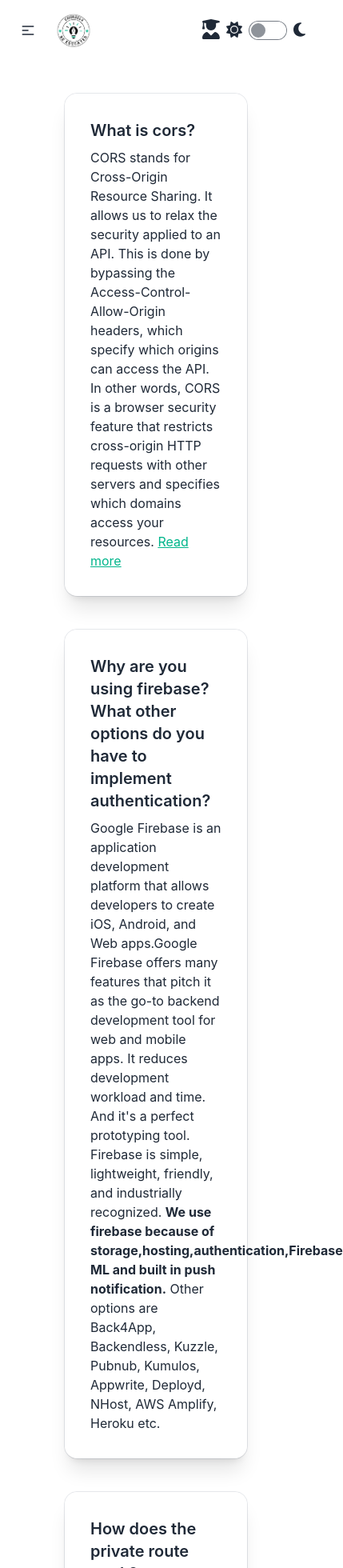
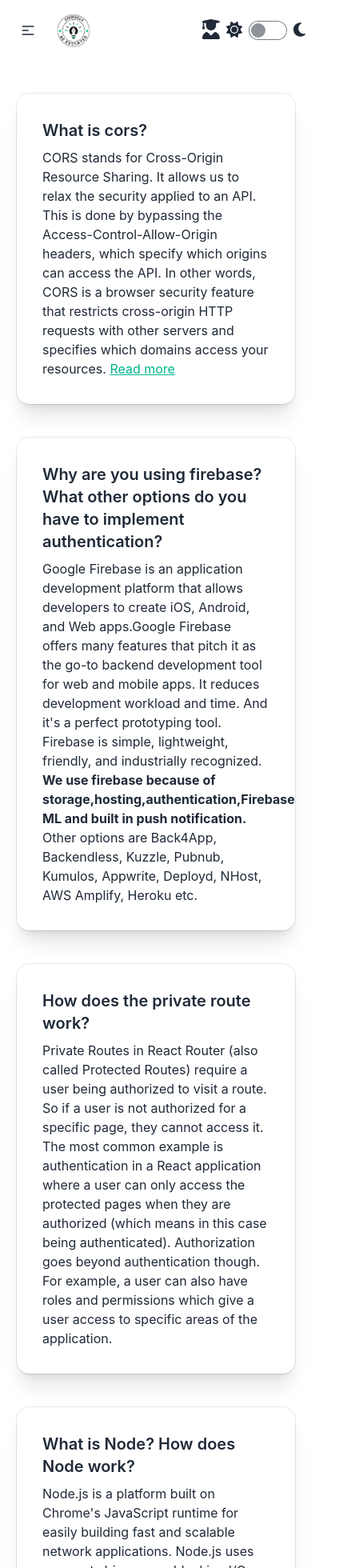
Before and after one commit to amanat-mahmud/Coursely, a React (Create React App) app: page /blog in a window 390 px wide. Shown: the top 1960 px of the page at 80% size, 429 px wide, since content can reach past the window. Built offline with nearby package versions, Linux system fonts and the light colour scheme; no server answers.

Commit message:
readme and blog page updated

```diff
--- a/src/Pages/Blog/Blog.js
+++ b/src/Pages/Blog/Blog.js
@@ -5,7 +5,7 @@
     return (
         <div>
             {/* blog 1 */}
-            <div className='mx-20 my-10 border rounded-2xl dark:border-black dark:text-black'>
+            <div className='md:mx-20 mx-5 my-10 border rounded-2xl dark:border-black dark:text-black'>
                 <div className="card bg-base-100 shadow-xl">
                     <div className="card-body">
                         <h2 className="card-title">What is cors?</h2>
@@ -14,7 +14,7 @@
                 </div>
             </div>
             {/* blog 2 */}
-            <div className='mx-20 mb-10 border rounded-2xl
+            <div className='md:mx-20 mx-5 mb-10 border rounded-2xl
             dark:border-black dark:text-black'>
                 <div className="card bg-base-100 shadow-xl">
                     <div className="card-body">
@@ -24,7 +24,7 @@
                 </div>
             </div>
             {/* blog 3 */}
-            <div className='mx-20 mb-10 border rounded-2xl
+            <div className='md:mx-20 mx-5 mb-10 border rounded-2xl
             dark:border-black dark:text-black'>
                 <div className="card bg-base-100 shadow-xl">
                     <div className="card-body">
@@ -34,7 +34,7 @@
                 </div>
             </div>
             {/* blog 4 */}
-            <div className='mx-20 mb-10 border rounded-2xl
+            <div className='md:mx-20 mx-5 mb-10 border rounded-2xl
             dark:border-black dark:text-black'>
                 <div className="card bg-base-100 shadow-xl">
                     <div className="card-body">
```
Also changed, not shown: 1 other file (tests, documents, lock files or other folders).
